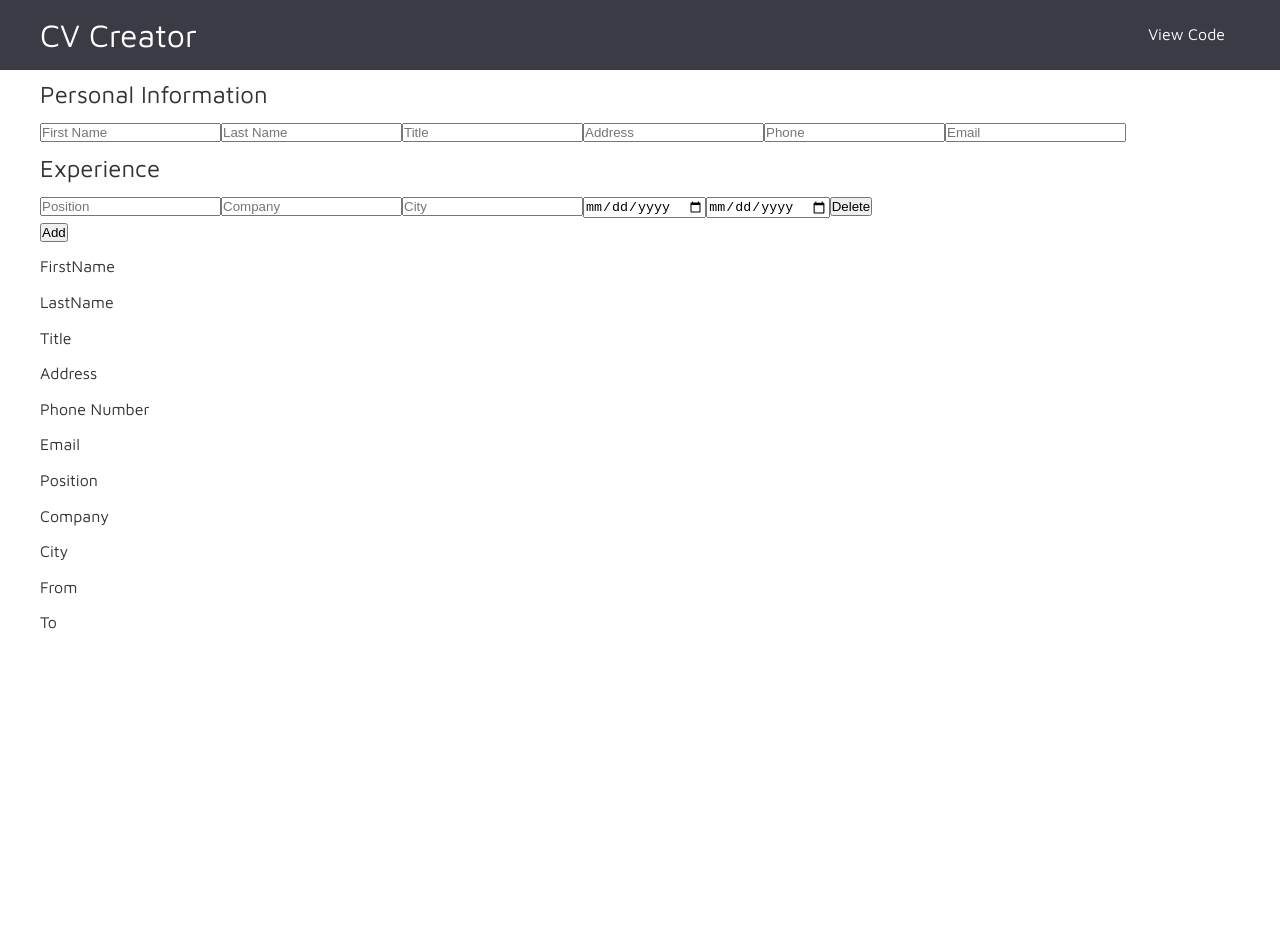
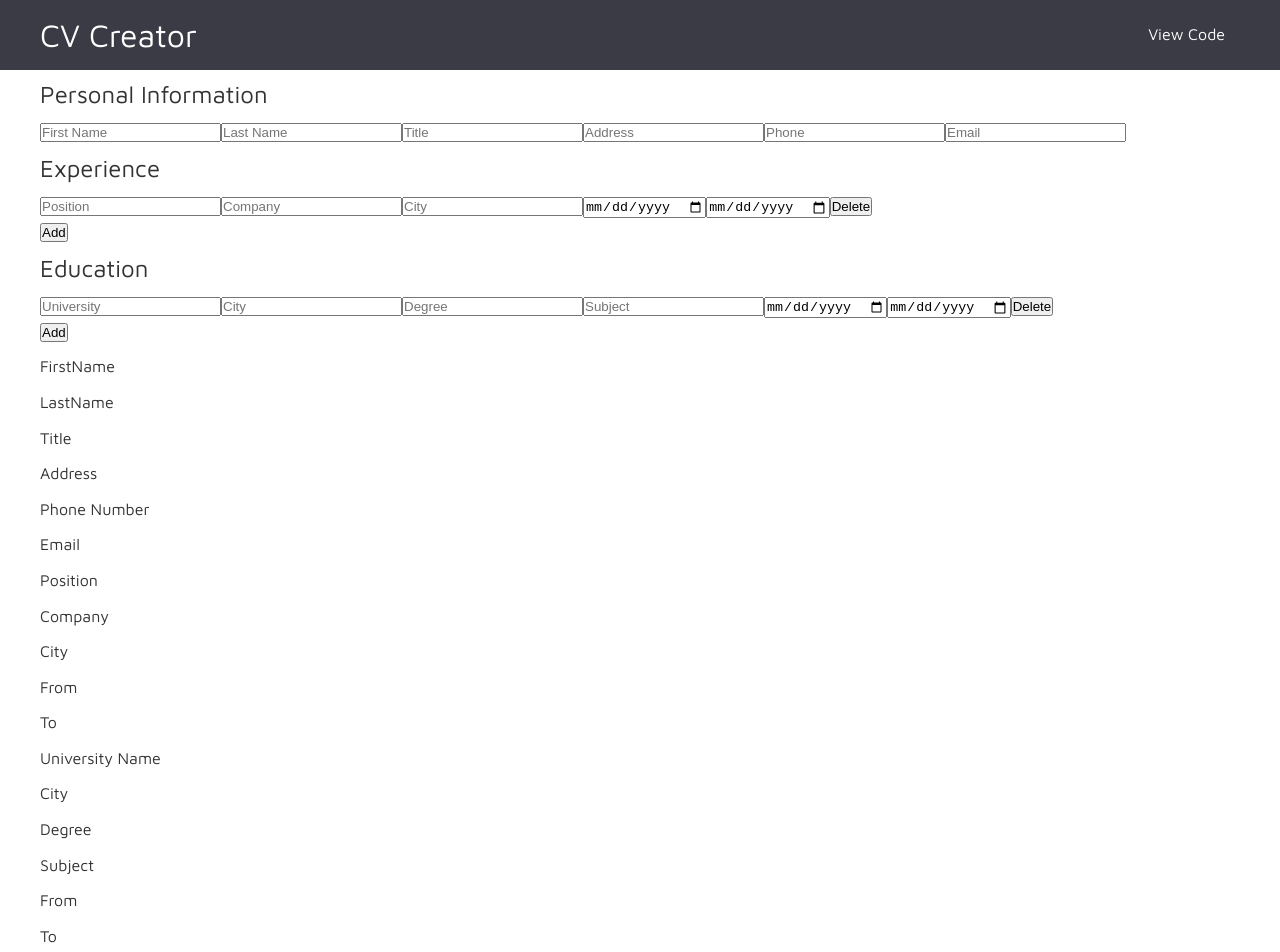
Before and after one commit to Alme08/cv-application, a React (Create React App) app: page / in a window 1280 px wide. Shown: the top 952 px of the page. Before the commit the page ends 800 px from the top, so only its background shows below. Built offline with nearby package versions, Linux system fonts and the light colour scheme.

Commit message:
Update state, add educations and addEducation method

```diff
--- a/src/components/Main.js
+++ b/src/components/Main.js
@@ -10,7 +10,15 @@ const firstExperience = {
   to: 'To',
   id: uniqid(),
 };
-
+const firstEducation = {
+  university: 'University Name',
+  city: 'City',
+  degree: 'Degree',
+  subject: 'Subject',
+  from: 'From',
+  to: 'To',
+  id: uniqid(),
+};
 class Main extends Component {
   constructor(props) {
     super(props);
@@ -26,15 +34,18 @@ class Main extends Component {
       },
       experience1: firstExperience,
       experiences: [firstExperience],
+      education1: firstEducation,
+      educations: [firstEducation],
     };
     this.handleChange = this.handleChange.bind(this);
     this.addExperience = this.addExperience.bind(this);
+    this.addEducation = this.addEducation.bind(this);
     this.deleteExperience = this.deleteExperience.bind(this);
   }
 
   handleChange(e) {
     const identifier = e.target.parentNode.className;
-    const { experiences } = this.state;
+    const { experiences, educations } = this.state;
     this.setState((prevState) => ({
       [identifier]: {
         ...prevState[identifier],
@@ -48,6 +59,15 @@ class Main extends Component {
           };
         }
         return experience;
+      }),
+      educations: educations.map((education, index) => {
+        if (education.id === e.target.parentNode.id) {
+          return {
+            ...prevState.educations[index],
+            [e.target.name]: e.target.value,
+          };
+        }
+        return education;
       }),
     }));
     console.log(this.state);
@@ -79,6 +99,34 @@ class Main extends Component {
     }));
   }
 
+  addEducation() {
+    const { educations } = this.state;
+    const newEdu = `education${educations.length + 1}`;
+    const idEdu = uniqid();
+
+    this.setState((prevState) => ({
+      ...prevState,
+      [newEdu]: {
+        university: 'University Name',
+        city: 'City',
+        degree: 'Degree',
+        subject: 'Subject',
+        from: 'From',
+        to: 'To',
+        id: idEdu,
+      },
+      educations: educations.concat({
+        university: 'University Name',
+        city: 'City',
+        degree: 'Degree',
+        subject: 'Subject',
+        from: 'From',
+        to: 'To',
+        id: idEdu,
+      }),
+    }));
+  }
+
   deleteExperience(e) {
     this.setState((prevState) => {
       const state = { ...prevState };
@@ -86,13 +134,16 @@ class Main extends Component {
       state.experiences = state.experiences.filter(
         (experience) => experience.id !== e.target.parentNode.id,
       );
+      state.educations = state.educations.filter(
+        (education) => education.id !== e.target.parentNode.id,
+      );
       return state;
     });
   }
 
   render() {
     const {
-      personalInfo, experiences,
+      personalInfo, experiences, educations,
     } = this.state;
     return (
       <main>
@@ -107,6 +158,7 @@ class Main extends Component {
               <input type="tel" name="phone" placeholder="Phone" onChange={this.handleChange} />
               <input type="email" name="email" placeholder="Email" onChange={this.handleChange} />
             </div>
+
             <h2>Experience</h2>
             <div className="experiences">
               {experiences.map((experience, index) => {
@@ -123,6 +175,25 @@ class Main extends Component {
                 );
               })}
               <button type="button" onClick={this.addExperience} disabled={experiences.length > 4}>Add</button>
+            </div>
+
+            <h2>Education</h2>
+            <div className="educations">
+              {educations.map((education, index) => {
+                const educationClass = `education${index + 1}`;
+                return (
+                  <div className={educationClass} id={education.id} key={education.id}>
+                    <input type="text" name="university" placeholder="University" onChange={this.handleChange} />
+                    <input type="text" name="city" placeholder="City" onChange={this.handleChange} />
+                    <input type="text" name="degree" placeholder="Degree" onChange={this.handleChange} />
+                    <input type="text" name="subject" placeholder="Subject" onChange={this.handleChange} />
+                    <input type="date" name="from" placeholder="From" onChange={this.handleChange} />
+                    <input type="date" name="to" placeholder="To" onChange={this.handleChange} />
+                    <button type="button" onClick={this.deleteExperience}>Delete</button>
+                  </div>
+                );
+              })}
+              <button type="button" onClick={this.addEducation} disabled={educations.length > 4}>Add</button>
             </div>
 
           </section>
@@ -144,6 +215,16 @@ class Main extends Component {
                 <p>{experience.to}</p>
               </div>
             ))}
+            {educations.map((education) => (
+              <div key={education.id}>
+                <p>{education.university}</p>
+                <p>{education.city}</p>
+                <p>{education.degree}</p>
+                <p>{education.subject}</p>
+                <p>{education.from}</p>
+                <p>{education.to}</p>
+              </div>
+            ))}
           </section>
         </div>
       </main>
```
